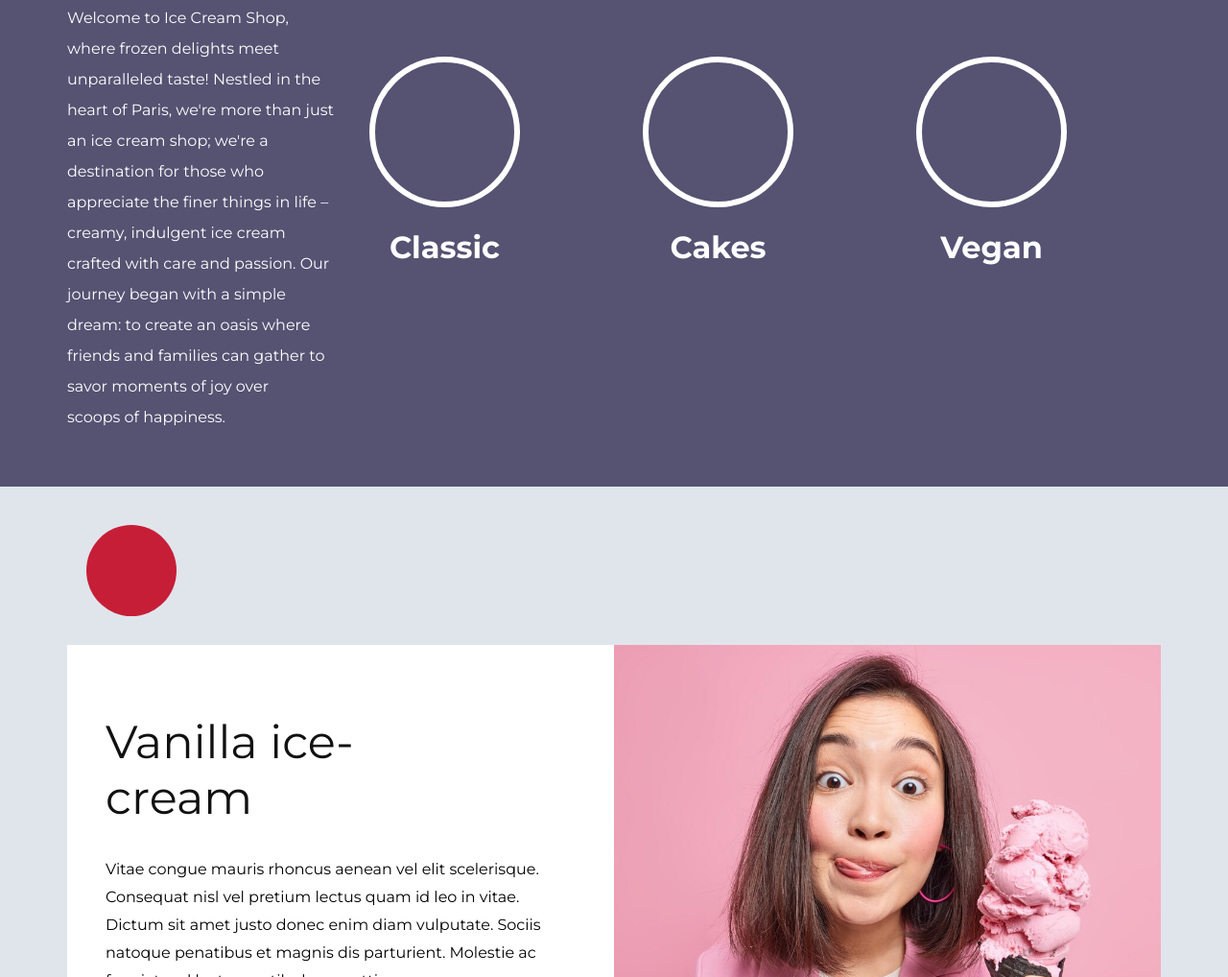
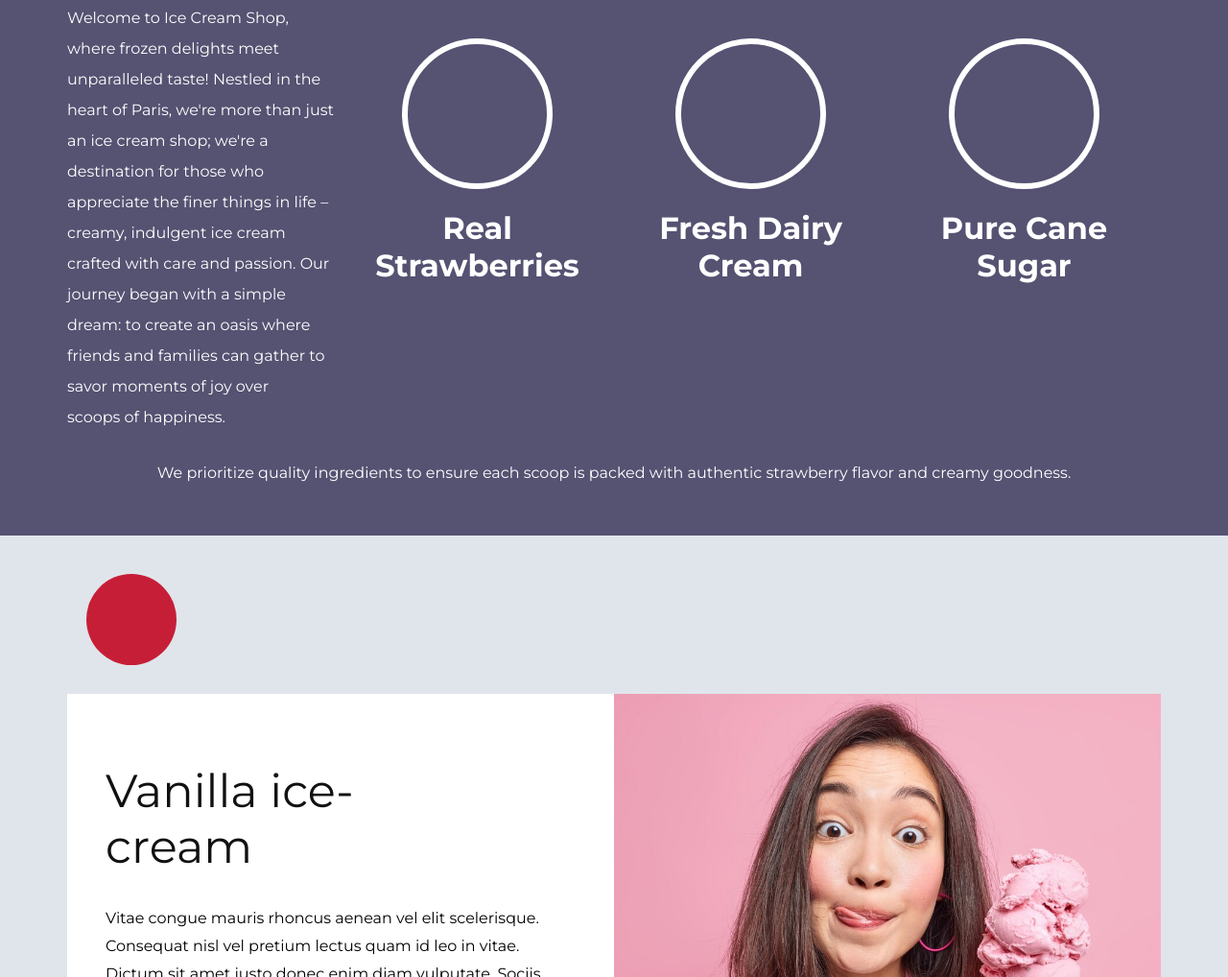
Before and after one commit to Ahsanch007/ice-cream, a plain HTML site: page index.html in a window 1280 px wide. Shown: the part 894-1912 px from the top of the page at 96% size. Drawn offline with Linux system fonts and the light colour scheme.

Commit message:
done things

```diff
--- a/index.html
+++ b/index.html
@@ -97,7 +97,7 @@
 
                         </div>
                         <h1>
-                            Classic
+                            Real Strawberries
                         </h1>
 
                     </div>
@@ -108,7 +108,7 @@
 
                         </div>
                         <h1>
-                            Cakes
+                            Fresh Dairy Cream
                         </h1>
 
                     </div>
@@ -119,11 +119,16 @@
 
                         </div>
                         <h1>
-                            Vegan
+                            Pure Cane Sugar
                         </h1>
 
                     </div>
                 </div>
+            </div>
+            <div class="text-center">
+                <p style="color: white;">
+                    We prioritize quality ingredients to ensure each scoop is packed with authentic strawberry flavor
+                    and creamy goodness.</p>
             </div>
         </div>
     </div>
```
